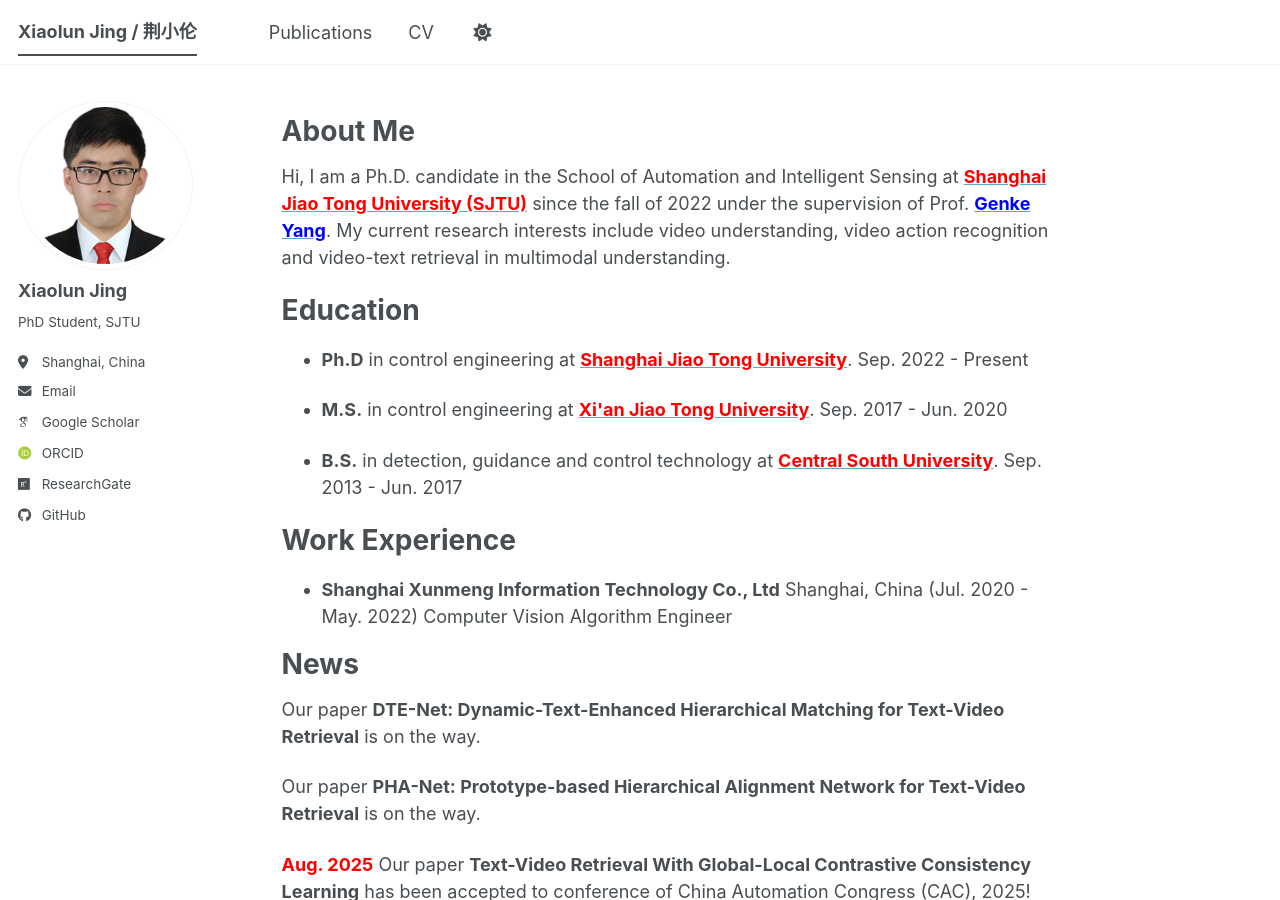
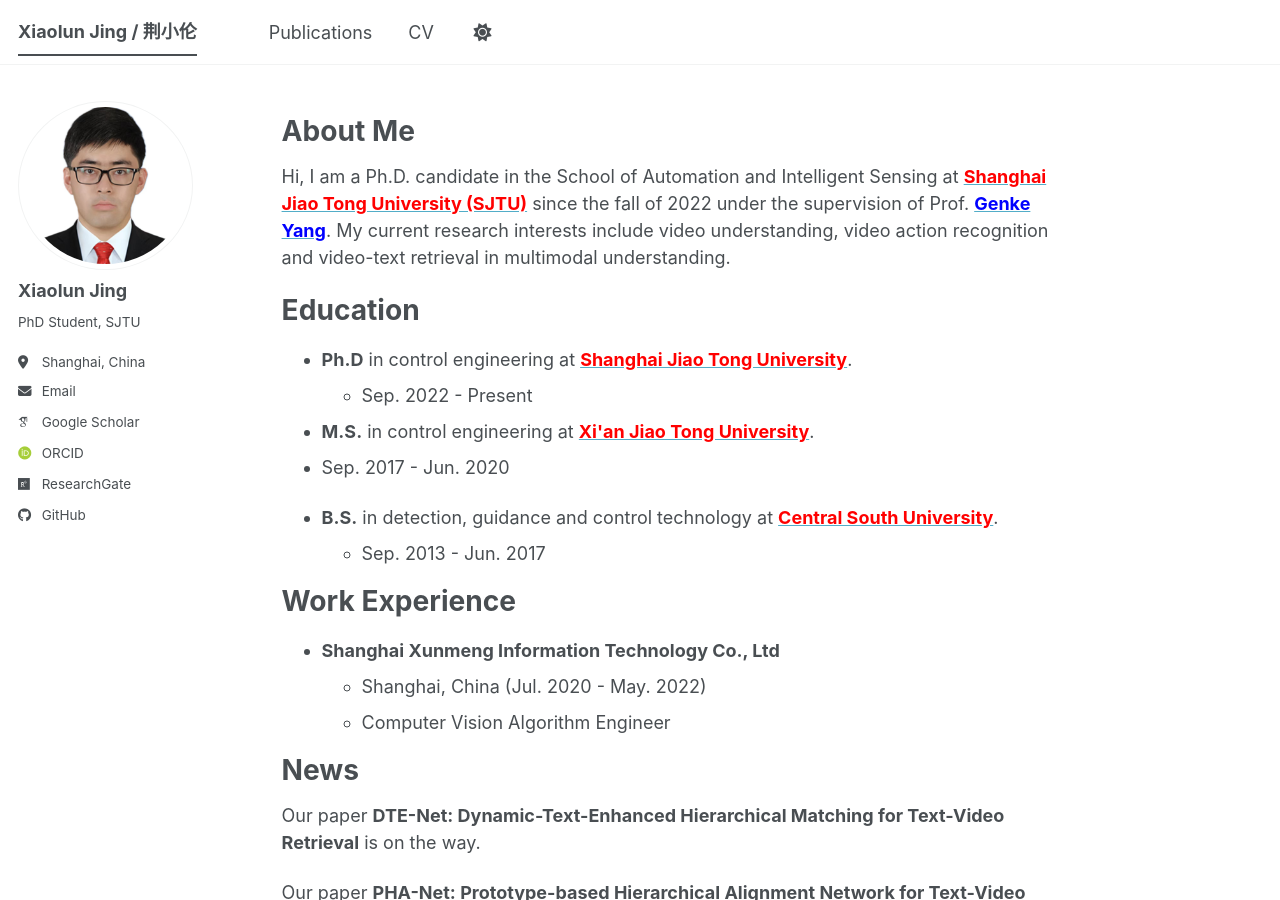
Before and after one commit to JingXiaolun/JingXiaolun.github.io, a Jekyll site: the page built from _pages/about.md, in a window 1280 px wide and 900 px high. Built offline with Jekyll 4.4.1, drawn with Linux system fonts in a browser that asks for light colours; some web fonts are replaced; a script bundle is joined from its source files by our own code; library files that are not in the unit come from our copies.

```diff
--- a/_pages/about.md
+++ b/_pages/about.md
@@ -12,18 +12,19 @@ Hi, I am a Ph.D. candidate in the School of Automation and Intelligent Sensing a
 
 # Education
 - **Ph.D** in control engineering at [**<font color="red">Shanghai Jiao Tong University</font>**](https://www.sjtu.edu.cn/).
-  Sep. 2022 - Present
+  - Sep. 2022 - Present
 
 -  **M.S.** in control engineering at [**<font color="red">Xi'an Jiao Tong University</font>**](https://www.xjtu.edu.cn/).
-  Sep. 2017 - Jun. 2020
+  -  Sep. 2017 - Jun. 2020
+
 
 - **B.S.** in detection, guidance and control technology at [**<font color="red">Central South University</font>**](https://www.xjtu.edu.cn/).
-  Sep. 2013 - Jun. 2017
+  - Sep. 2013 - Jun. 2017
 
 # Work Experience
 - **Shanghai Xunmeng Information Technology Co., Ltd**
-  Shanghai, China (Jul. 2020 - May. 2022)
-  Computer Vision Algorithm Engineer
+  - Shanghai, China (Jul. 2020 - May. 2022)
+  - Computer Vision Algorithm Engineer
 
 # News
 Our paper **DTE-Net: Dynamic-Text-Enhanced Hierarchical Matching for Text-Video Retrieval** is on the way.
```
